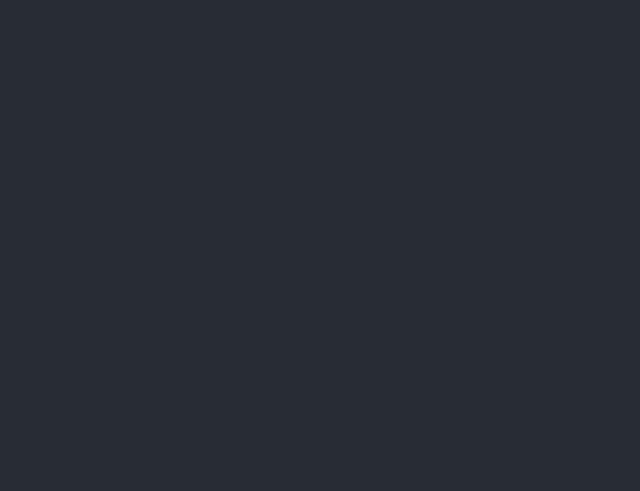
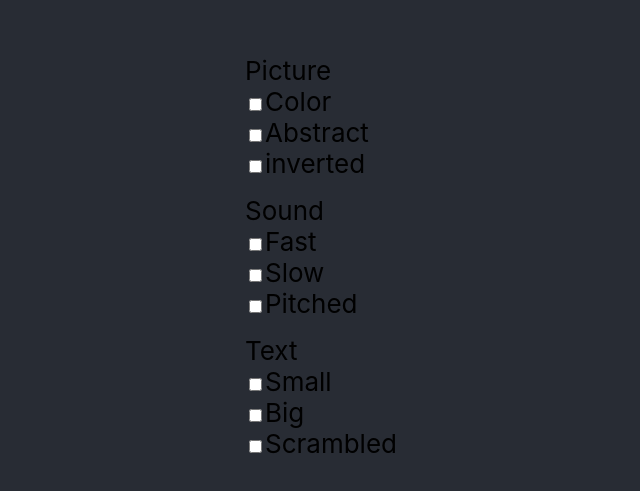
Before and after one commit to PetterRein/IT2810-Project2, a React (Create React App) app: page / in a window 1280 px wide. Shown: the part 135-626 px from the top of the page, without its empty margins (319-959 px from the left). Built offline with nearby package versions, Linux system fonts and the light colour scheme.

Commit message:
add list of choices generated from json

```diff
--- a/package.json
+++ b/package.json
@@ -1,9 +1,10 @@
 {
-  "homepage" : "http://it2810-40.idi.ntnu.no/prosjekt2",
+  "homepage": "http://it2810-40.idi.ntnu.no/prosjekt2",
   "name": "frontend2",
   "version": "0.1.0",
   "private": true,
   "dependencies": {
+    "classnames": "^2.2.6",
     "react": "^16.9.0",
     "react-dom": "^16.9.0",
     "react-scripts": "3.1.2"
--- a/src/App.js
+++ b/src/App.js
@@ -1,10 +1,12 @@
 import React from 'react';
 import './App.css';
+import MediaChooser from './components/MediaChooser'
 
 function App() {
   return (
     <div className="App">
       <header className="App-header">
+        <MediaChooser />
       </header>
     </div>
   );
--- /dev/null
+++ b/src/components/MediaChooser/MediaChooser.jsx
@@ -0,0 +1,50 @@
+import React from 'react'
+import _s from './MediaChooser.module.css'
+
+function ListItem(props) {
+    return (
+        <li className={_s.checkBox}>
+            <label><input type="checkbox"></input>{props.value}</label>
+        </li>
+    )
+}
+
+function TypeList(props) {
+    const choices = props.choices
+    const choiceTitle = Object.keys(choices)[0];
+    const listItems = choices[choiceTitle].map((choice) =>
+            <ListItem key={choice} value={choice} />
+    );
+    return (
+        <div className={_s.title}>
+            {choiceTitle}
+            <ul className={_s.list}>
+                {listItems}
+            </ul>
+        </div>
+    );
+}
+
+class MediaChooser extends React.Component {
+
+    typeChoices = [
+        {"Picture": ["Color", "Abstract", "inverted"]},
+        {"Sound": ["Fast", "Slow", "Pitched"]},
+        {"Text": ["Small", "Big", "Scrambled"]}
+    ]
+
+    choiceList = this.typeChoices.map((choices) =>
+        <TypeList choices={choices} key={Object.keys(choices)[0]}/>
+    );
+
+    render() {
+        return (
+            <div className={_s.mediaChooser}>
+                {this.choiceList}
+            </div>
+        )
+
+    }
+}
+
+export default MediaChooser
--- /dev/null
+++ b/src/components/MediaChooser/MediaChooser.module.css
@@ -0,0 +1,20 @@
+input {
+    position: relative;
+}
+
+.title {
+    text-align: left;
+    color: black;
+    margin: 0 0 1rem 0;
+}
+
+.mediaChooser {
+    margin: 1rem 0 1rem 0;
+}
+
+.list {
+    list-style-type: none;
+    margin: auto;
+    padding-left: 0;
+    display: block;
+}
--- /dev/null
+++ b/src/components/MediaChooser/index.js
@@ -0,0 +1,3 @@
+import MediaChooser from './MediaChooser'
+
+export default MediaChooser
```
Also changed, not shown: 1 other file (tests, documents, lock files or other folders).
